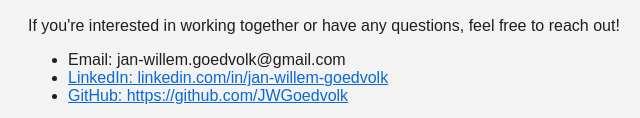
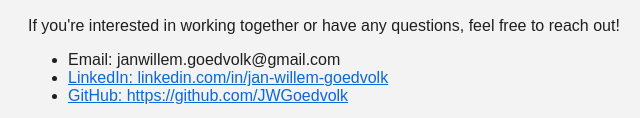
Before and after one commit to JWGoedvolk/portfolio, a website: page index.html in a window 1280 px wide. Shown: the part 781-899 px from the top of the page, 0-640 px from the left. Drawn offline with Linux system fonts and the light colour scheme.

Commit message:
Email Update

```diff
--- a/index.html
+++ b/index.html
@@ -105,7 +105,7 @@
             <h2 class="class_color">Contact</h2>
             <p>If you're interested in working together or have any questions, feel free to reach out!</p>
             <ul>
-                <li class="field_color">Email: jan-willem.goedvolk@gmail.com</li>
+                <li class="field_color">Email: janwillem.goedvolk@gmail.com</li>
                 <li class="field_color"><a href="https://linkedin.com/in/jan-willem-goedvolk" target="_blank">LinkedIn: linkedin.com/in/jan-willem-goedvolk</a></li>
                 <li class="field_color"><a href="https://github.com/JWGoedvolk" target="_blank">GitHub: https://github.com/JWGoedvolk</a></li>
             </ul>
```
